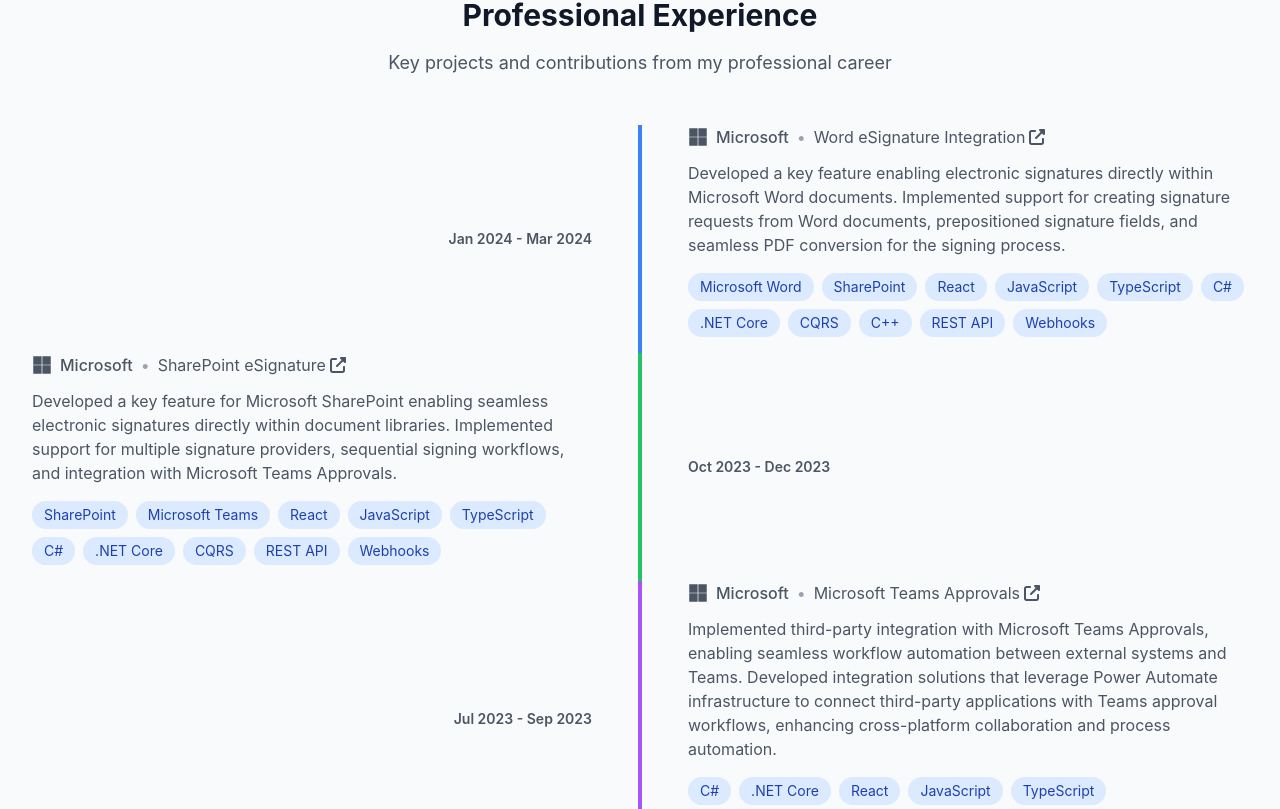
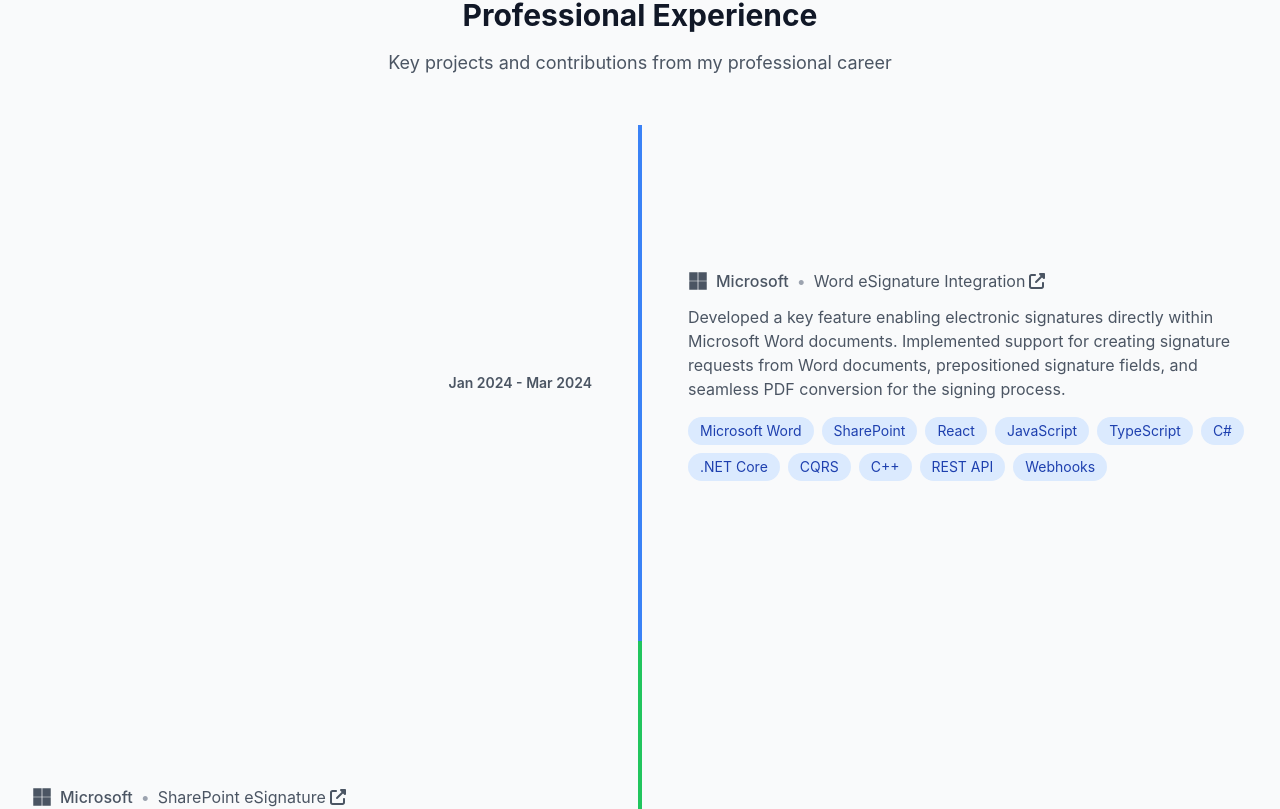
Before and after one commit to Gchahm/gchahm.github.io, a Next.js app: page / in a window 1280 px wide. Shown: the part 399-1208 px from the top of the page. Built offline with nearby package versions, Linux system fonts and the light colour scheme.

Commit message:
time line changes

```diff
--- a/components/ProfessionalExperience.tsx
+++ b/components/ProfessionalExperience.tsx
@@ -33,7 +33,7 @@
     blogPost: 'https://learn.microsoft.com/en-us/power-automate/teams/native-approvals-in-teams',
     company: 'Microsoft',
     role: 'Software Engineer',
-    startDate: '2023-07',
+    startDate: '2021-05',
     endDate: '2023-09',
     color: 'bg-purple-500'
   }
@@ -87,7 +87,7 @@
                   </div>
 
                   {/* Project details */}
-                  <div className={`w-1/2 ${index % 2 === 0 ? 'pl-12' : 'pr-12'}`}>
+                  <div className={`w-1/2 py-36 ${index % 2 === 0 ? 'pl-12' : 'pr-12'}`}>
                     <div>
                       <div className="flex items-center gap-2 mb-3">
                         <FontAwesomeIcon icon={faMicrosoft} className="w-5 h-5 text-gray-600 dark:text-gray-400" />
```
